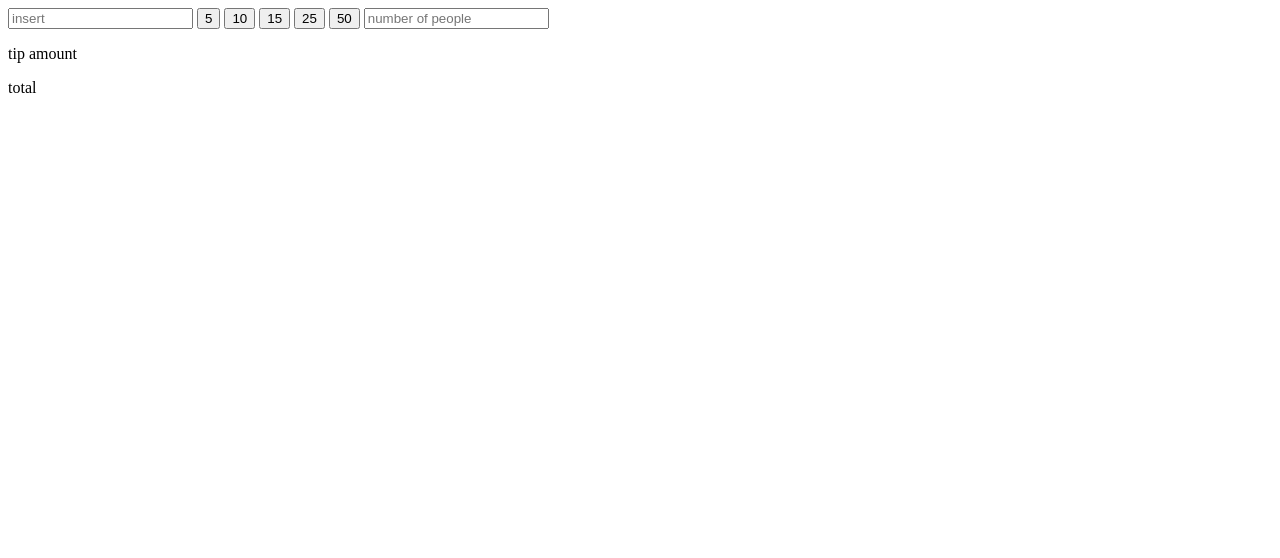
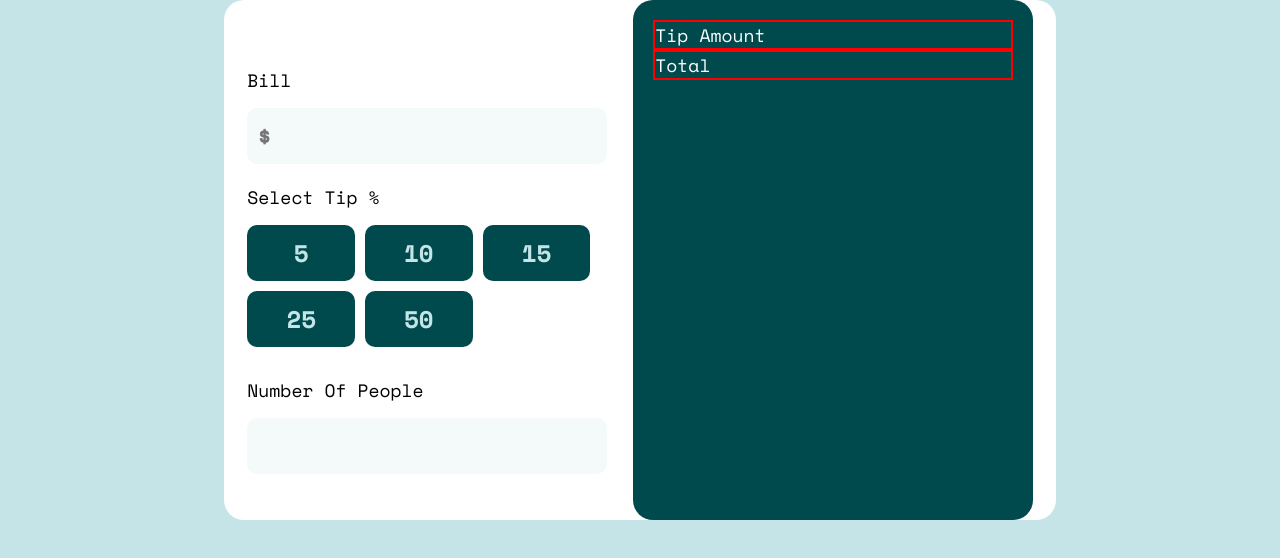
Before and after one commit to JuanGiacobbe/tip-calculator-app, a plain HTML site: page index.html in a window 1280 px wide. Drawn offline with nearby package versions, Linux system fonts and the light colour scheme.

Commit message:
finished basic css and js

```diff
--- a/app.js
+++ b/app.js
@@ -3,14 +3,31 @@
 const bill = document.querySelector('.bill');
 const btns = document.querySelectorAll('.btn');
 const people = document.querySelector('.people');
+const tipText = document.querySelector('.tip-text');
+const totalText = document.querySelector('.total-text');
 
+// EVENTS
 btns.forEach(function(btn){
     btn.addEventListener('click', (e)=>{
         e.preventDefault();
 
+        // OPERATIONS
+        let tip = (parseInt(bill.value) * (parseInt(btn.value)/100));
+        let tipPeople = tip / people.value;
+        let total = parseInt(bill.value) + tip;
+        let totalPeople = total / people.value;
 
-        let tip = (parseInt(bill.value) * (parseInt(btn.value)/100));
-        let total = parseInt(bill.value) + tip;
-        console.log(total);
+        // DOM MODIFICATIONS
+        let tipLine = document.createElement('p');
+        tipLine.textContent = tipPeople;
+        let totalLine = document.createElement('p');
+        totalLine.textContent = totalPeople;
+
+        tipText.appendChild(tipLine);
+        totalText.appendChild(totalLine);
+
+        bill.value = '';
+        people.value = '';
+        btn.classList.add('active');
     })
 })
--- a/index.html
+++ b/index.html
@@ -4,29 +4,43 @@
     <meta charset="UTF-8">
     <meta http-equiv="X-UA-Compatible" content="IE=edge">
     <meta name="viewport" content="width=device-width, initial-scale=1.0">
+
+    <!-- CSS LINKS -->
+    <link rel="stylesheet" href="styles.css">
     <title>Document</title>
 </head>
 <body>
     <div class="main">
         <form class="form">
-            <input type="number" class="bill" placeholder="insert">
+            <label for="input">bill</label>
+            <input type="number" class="bill" placeholder="$">
 
+            <label for="input">select tip %</label>
+            <div class="row">
                 <input type="submit" value="5" class="btn">
                 <input type="submit" value="10" class="btn">
                 <input type="submit" value="15" class="btn">
+            </div>
+
+            <div class="row">
                 <input type="submit" value="25" class="btn">
                 <input type="submit" value="50" class="btn">
+            </div>
 
-            <input type="number" class="people" placeholder="number of people">
+            <label for="input">number of people</label>
+            <input type="number" class="people">
         </form>
 
         <div class="res">
+            <div class="row-text">
                 <p class="text">tip amount</p>
-            <div class="tip"></div>
+                <div class="tip-text"></div>
+            </div>
 
+            <div class="row-text">
                 <p class="text">total</p>
-            <div class="total"></div>
-
+                <div class="total-text"></div>
+            </div>
         </div>
     </div>
 
--- a/styles.css
+++ b/styles.css
@@ -0,0 +1,82 @@
+@import url('https://fonts.googleapis.com/css2?family=Space+Mono:wght@400;700&display=swap');
+
+*{
+    margin: 0;
+    padding: 0;
+    box-sizing: border-box;
+    font-family: 'Space Mono', sans-serif;
+}
+body{
+    display: flex;
+    justify-content: center;
+    align-items: center;
+    background-color: hsl(185, 41%, 84%);
+}
+
+.main{
+    display: flex;
+    justify-content: space-around;
+    align-items: center;
+    width: 65%;
+    background-color: hsl(0, 0%, 100%);
+    border-radius: 20px;
+}
+
+.form{
+    display: flex;
+    flex-direction: column;
+    width: 48%;
+    padding: 20px;
+}
+label{
+    font-size: 18px;
+    margin: 20px 0 15px 0;
+    text-transform: capitalize;
+}
+input{
+    padding: 10px;
+    font-size: 24px;
+    background-color: hsl(189, 41%, 97%);
+    border-radius: 10px;
+    border:none;
+    text-align: right;
+    font-weight: 700;
+}
+input::placeholder{
+    text-align: start;
+}
+
+.btn{
+    width: 30%;
+    text-align: center;
+    cursor: pointer;
+    background-color: hsl(183, 100%, 15%);
+    margin-bottom: 10px;
+    color: hsl(185, 41%, 84%);
+}
+.btn.active{
+    background-color: hsl(172, 67%, 45%);
+    color: hsl(183, 100%, 15%);
+}
+
+.res{
+    width: 48%;
+    background-color: hsl(183, 100%, 15%);
+    border-radius: 20px;
+    margin-right: 20px;
+    padding: 20px;
+    height: 65vh;
+}
+
+.row-text{
+    display: flex;
+    justify-content: space-between;
+    align-items: center;
+    flex-direction: row;
+    border: 2px solid red;
+}
+.text{
+    font-size: 18px;
+    color: hsl(0, 0%, 100%);
+    text-transform: capitalize;
+}
```
Lines whose indentation alone changed are shown as unchanged.
